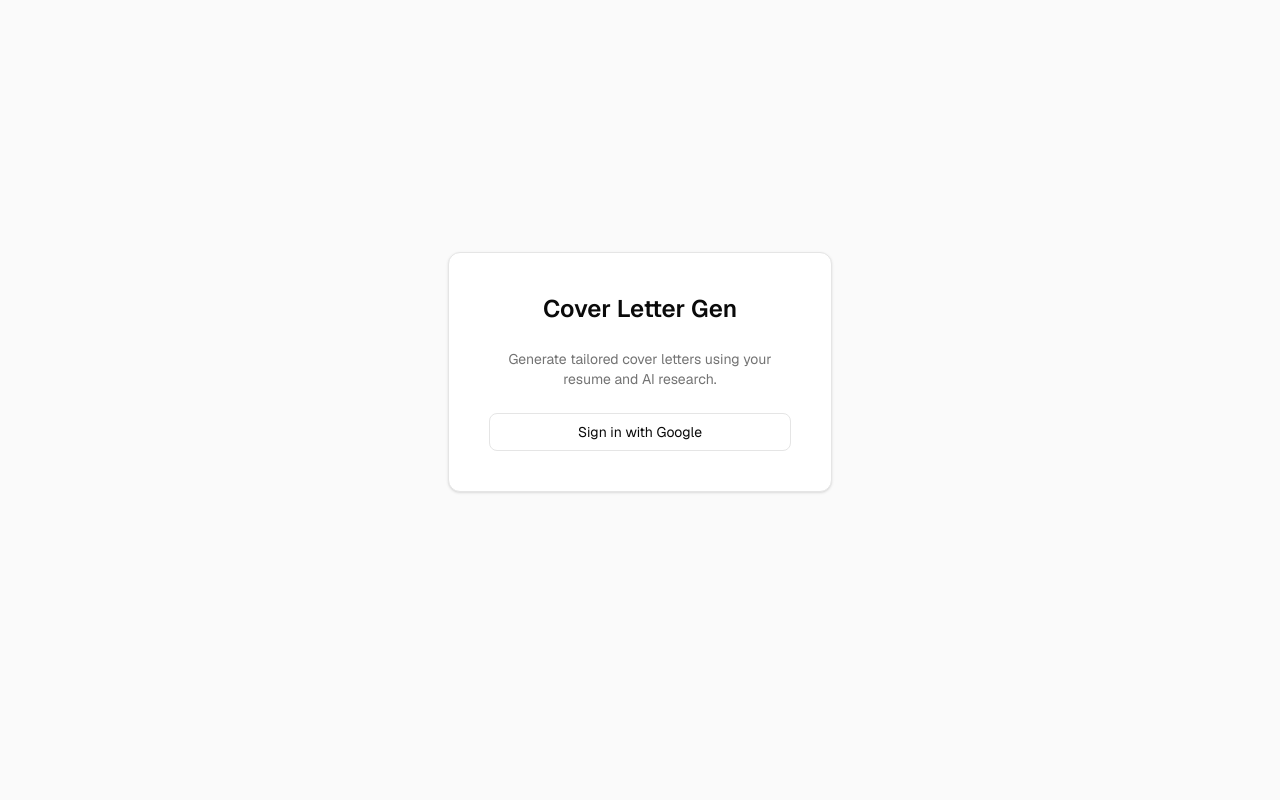
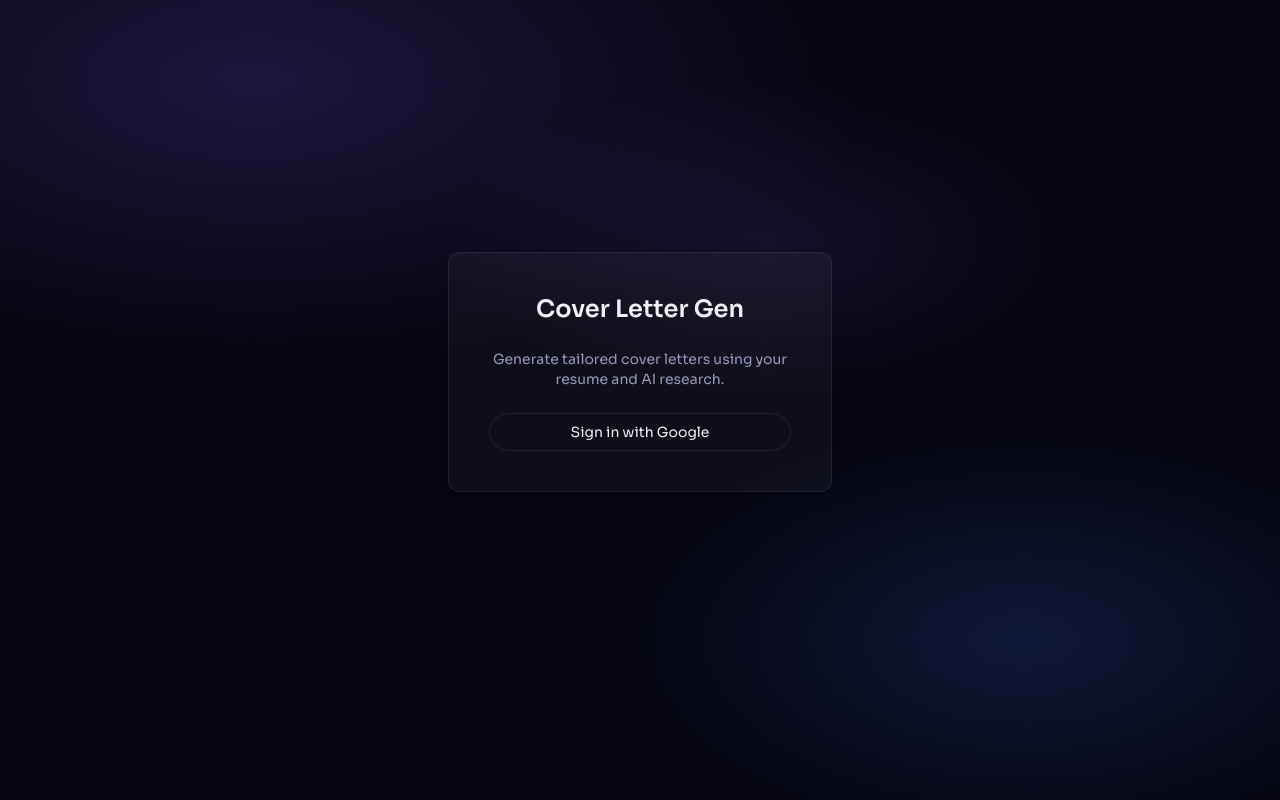
Before and after one commit to park-jenna/WriteNow, a Next.js app: page /login in a window 1280 px wide. Built offline with nearby package versions, Linux system fonts and the light colour scheme; no server answers.

Commit message:
style: add gradient glass design tokens and Sora fonts
Made-with: Cursor

```diff
--- a/app/globals.css
+++ b/app/globals.css
@@ -1,46 +1,214 @@
 @import "tailwindcss";
 
 :root {
-  --background: #fafafa;
-  --foreground: #0a0a0a;
-  --card: #ffffff;
-  --card-foreground: #0a0a0a;
-  --primary: #171717;
-  --primary-foreground: #fafafa;
-  --muted-foreground: #737373;
-  --accent: #f5f5f5;
-  --border: #e5e5e5;
+  /* Glass surfaces */
+  --glass-bg: rgba(255, 255, 255, 0.04);
+  --glass-bg-hover: rgba(255, 255, 255, 0.07);
+  --glass-border: rgba(255, 255, 255, 0.08);
+  --glass-border-strong: rgba(255, 255, 255, 0.15);
+  --glass-shadow: 0 8px 32px rgba(0, 0, 0, 0.4);
+
+  /* Text — always high contrast */
+  --text-primary: #f0f0f8;
+  --text-secondary: #9999bb;
+  --text-muted: #55556a;
+
+  /* Accent */
+  --accent: #818cf8;
+  --accent-glow: rgba(129, 140, 248, 0.3);
+  --accent-hover: #a5b4fc;
+
+  /* Status */
+  --success: #4ade80;
+  --warning: #fbbf24;
+  --error: #f87171;
+
+  --radius: 16px;
+  --radius-sm: 10px;
+  --radius-lg: 24px;
 }
 
 @theme inline {
-  --color-background: var(--background);
-  --color-foreground: var(--foreground);
-  --color-card: var(--card);
-  --color-card-foreground: var(--card-foreground);
-  --color-primary: var(--primary);
-  --color-primary-foreground: var(--primary-foreground);
-  --color-muted-foreground: var(--muted-foreground);
-  --color-accent: var(--accent);
-  --color-border: var(--border);
-  --font-sans: var(--font-geist-sans);
-  --font-mono: var(--font-geist-mono);
+  --color-background: #05050f;
+  --color-foreground: var(--text-primary);
+  --color-card: rgba(255, 255, 255, 0.04);
+  --color-card-foreground: var(--text-primary);
+  --color-primary: #6366f1;
+  --color-primary-foreground: #ffffff;
+  --color-muted-foreground: var(--text-secondary);
+  --color-accent: var(--glass-bg-hover);
+  --color-border: var(--glass-border);
+  --font-sans: var(--font-body), ui-sans-serif, system-ui, sans-serif;
+  --font-mono: var(--font-mono), ui-monospace, monospace;
 }
 
-@media (prefers-color-scheme: dark) {
-  :root {
-    --background: #0a0a0a;
-    --foreground: #fafafa;
-    --card: #171717;
-    --card-foreground: #fafafa;
-    --primary: #fafafa;
-    --primary-foreground: #171717;
-    --muted-foreground: #a3a3a3;
-    --accent: #262626;
-    --border: #262626;
+/* ─── Background gradient ─── */
+body {
+  min-height: 100vh;
+  background-color: #05050f;
+  background-image:
+    radial-gradient(ellipse 80% 60% at 20% 10%, rgba(99, 74, 200, 0.25) 0%, transparent 60%),
+    radial-gradient(ellipse 60% 50% at 80% 80%, rgba(56, 100, 220, 0.2) 0%, transparent 55%),
+    radial-gradient(ellipse 50% 40% at 60% 30%, rgba(139, 92, 246, 0.12) 0%, transparent 50%);
+  color: var(--text-primary);
+  font-family: var(--font-body), ui-sans-serif, system-ui, sans-serif;
+  -webkit-font-smoothing: antialiased;
+}
+
+/* ─── Reusable glass card ─── */
+.glass-card {
+  background: var(--glass-bg);
+  border: 1px solid var(--glass-border);
+  border-radius: var(--radius);
+  backdrop-filter: blur(20px);
+  -webkit-backdrop-filter: blur(20px);
+  box-shadow: var(--glass-shadow);
+}
+
+.glass-card-strong {
+  background: rgba(255, 255, 255, 0.07);
+  border: 1px solid var(--glass-border-strong);
+  border-radius: var(--radius);
+  backdrop-filter: blur(24px);
+  -webkit-backdrop-filter: blur(24px);
+  box-shadow:
+    var(--glass-shadow),
+    inset 0 1px 0 rgba(255, 255, 255, 0.06);
+}
+
+/* ─── Input fields ─── */
+.glass-input {
+  background: rgba(255, 255, 255, 0.03);
+  border: 1px solid var(--glass-border);
+  border-radius: var(--radius-sm);
+  color: var(--text-primary);
+  font-family: var(--font-body), ui-sans-serif, system-ui, sans-serif;
+  font-size: 0.875rem;
+  padding: 10px 14px;
+  width: 100%;
+  transition:
+    border-color 0.2s,
+    background 0.2s;
+  backdrop-filter: blur(8px);
+  -webkit-backdrop-filter: blur(8px);
+}
+
+.glass-input::placeholder {
+  color: var(--text-muted);
+}
+
+.glass-input:focus {
+  outline: none;
+  border-color: var(--accent);
+  background: rgba(129, 140, 248, 0.05);
+  box-shadow: 0 0 0 3px var(--accent-glow);
+}
+
+/* ─── Primary button ─── */
+.btn-primary {
+  background: linear-gradient(135deg, #6366f1, #818cf8);
+  border: none;
+  border-radius: var(--radius-sm);
+  color: white;
+  font-family: var(--font-body), ui-sans-serif, system-ui, sans-serif;
+  font-size: 0.875rem;
+  font-weight: 500;
+  padding: 12px 24px;
+  width: 100%;
+  cursor: pointer;
+  transition:
+    opacity 0.15s,
+    transform 0.15s,
+    box-shadow 0.15s;
+  box-shadow: 0 4px 20px rgba(99, 102, 241, 0.35);
+}
+
+.btn-primary:hover:not(:disabled) {
+  opacity: 0.9;
+  transform: translateY(-1px);
+  box-shadow: 0 6px 24px rgba(99, 102, 241, 0.5);
+}
+
+.btn-primary:disabled {
+  opacity: 0.35;
+  cursor: not-allowed;
+  transform: none;
+  box-shadow: none;
+}
+
+/* ─── Ghost button ─── */
+.btn-ghost {
+  background: var(--glass-bg);
+  border: 1px solid var(--glass-border);
+  border-radius: var(--radius-sm);
+  color: var(--text-primary);
+  font-size: 0.8rem;
+  padding: 8px 16px;
+  cursor: pointer;
+  text-decoration: none;
+  display: inline-flex;
+  align-items: center;
+  gap: 6px;
+  backdrop-filter: blur(8px);
+  -webkit-backdrop-filter: blur(8px);
+  transition:
+    border-color 0.15s,
+    background 0.15s;
+}
+
+.btn-ghost:hover {
+  border-color: var(--glass-border-strong);
+  background: var(--glass-bg-hover);
+}
+
+/* ─── Field labels ─── */
+.field-label {
+  font-size: 0.7rem;
+  font-weight: 600;
+  letter-spacing: 0.08em;
+  text-transform: uppercase;
+  color: var(--text-secondary);
+  margin-bottom: 6px;
+  display: block;
+}
+
+.form-grid {
+  display: grid;
+  grid-template-columns: 1fr 1fr;
+  gap: 16px;
+}
+
+.letter-body {
+  padding: 40px 48px;
+}
+
+@keyframes fadeUp {
+  from {
+    opacity: 0;
+    transform: translateY(6px);
+  }
+  to {
+    opacity: 1;
+    transform: translateY(0);
   }
 }
 
-body {
-  background: var(--background);
-  color: var(--foreground);
+@keyframes pulse {
+  0%,
+  100% {
+    opacity: 1;
+  }
+  50% {
+    opacity: 0.3;
+  }
 }
+
+@media (max-width: 640px) {
+  .form-grid {
+    grid-template-columns: 1fr !important;
+  }
+
+  .letter-body {
+    padding: 24px !important;
+  }
+}
--- a/app/layout.tsx
+++ b/app/layout.tsx
@@ -1,23 +1,25 @@
 import type { Metadata } from "next"
-import { Geist, Geist_Mono } from "next/font/google"
+import { JetBrains_Mono, Sora } from "next/font/google"
 import { getServerSession } from "next-auth/next"
 import { authOptions } from "@/lib/auth"
 import { Providers } from "@/components/Providers"
 import AppShell from "@/components/AppShell"
 import "./globals.css"
 
-const geistSans = Geist({
-  variable: "--font-geist-sans",
+const sora = Sora({
   subsets: ["latin"],
+  variable: "--font-body",
+  weight: ["300", "400", "500", "600"],
 })
 
-const geistMono = Geist_Mono({
-  variable: "--font-geist-mono",
+const jetbrains = JetBrains_Mono({
   subsets: ["latin"],
+  variable: "--font-mono",
+  weight: ["400"],
 })
 
 export const metadata: Metadata = {
-  title: "Cover Letter Gen",
+  title: "WriteNow",
   description: "Generate tailored cover letters with your resume and AI research.",
 }
 
@@ -31,9 +33,9 @@ export default async function RootLayout({
   return (
     <html
       lang="en"
-      className={`${geistSans.variable} ${geistMono.variable} h-full antialiased`}
+      className={`${sora.variable} ${jetbrains.variable} h-full antialiased`}
     >
-      <body className="min-h-full flex flex-col bg-background text-foreground font-sans">
+      <body className={`${sora.className} min-h-full flex flex-col`}>
         <Providers session={session}>
           <AppShell>{children}</AppShell>
         </Providers>
```
